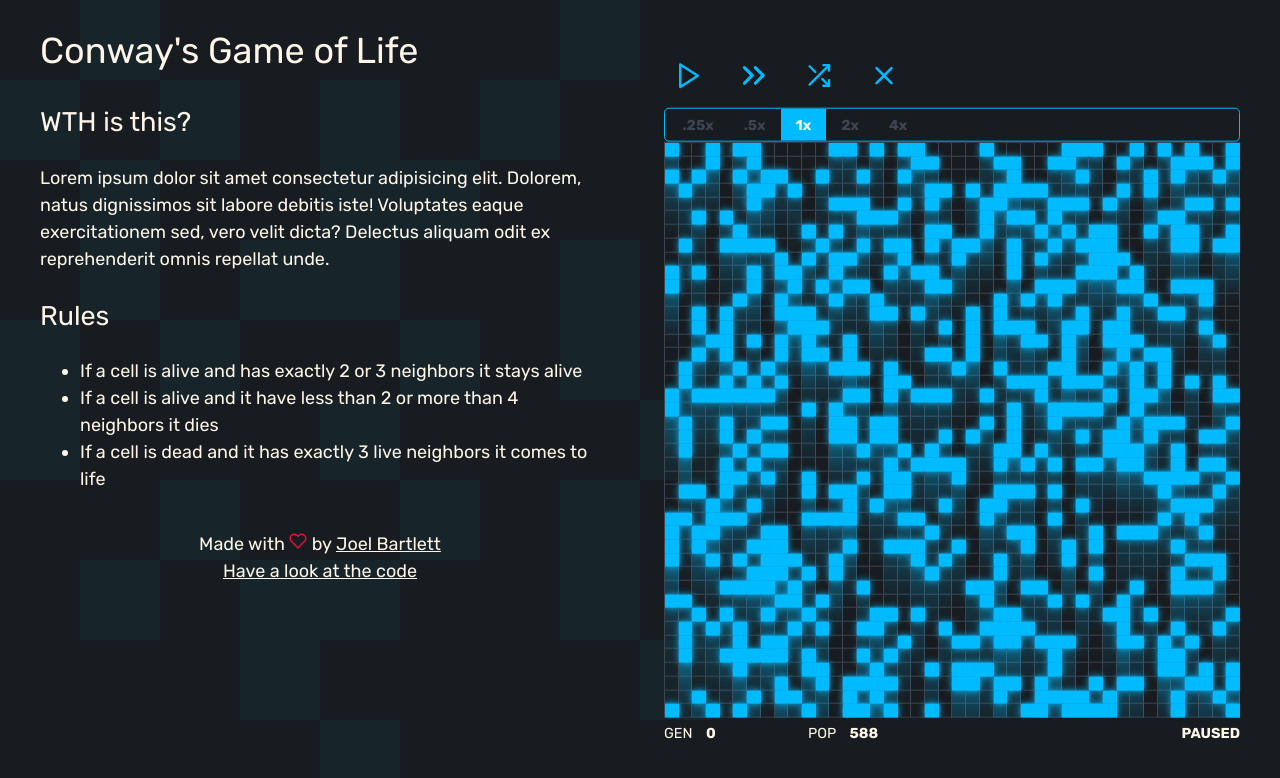
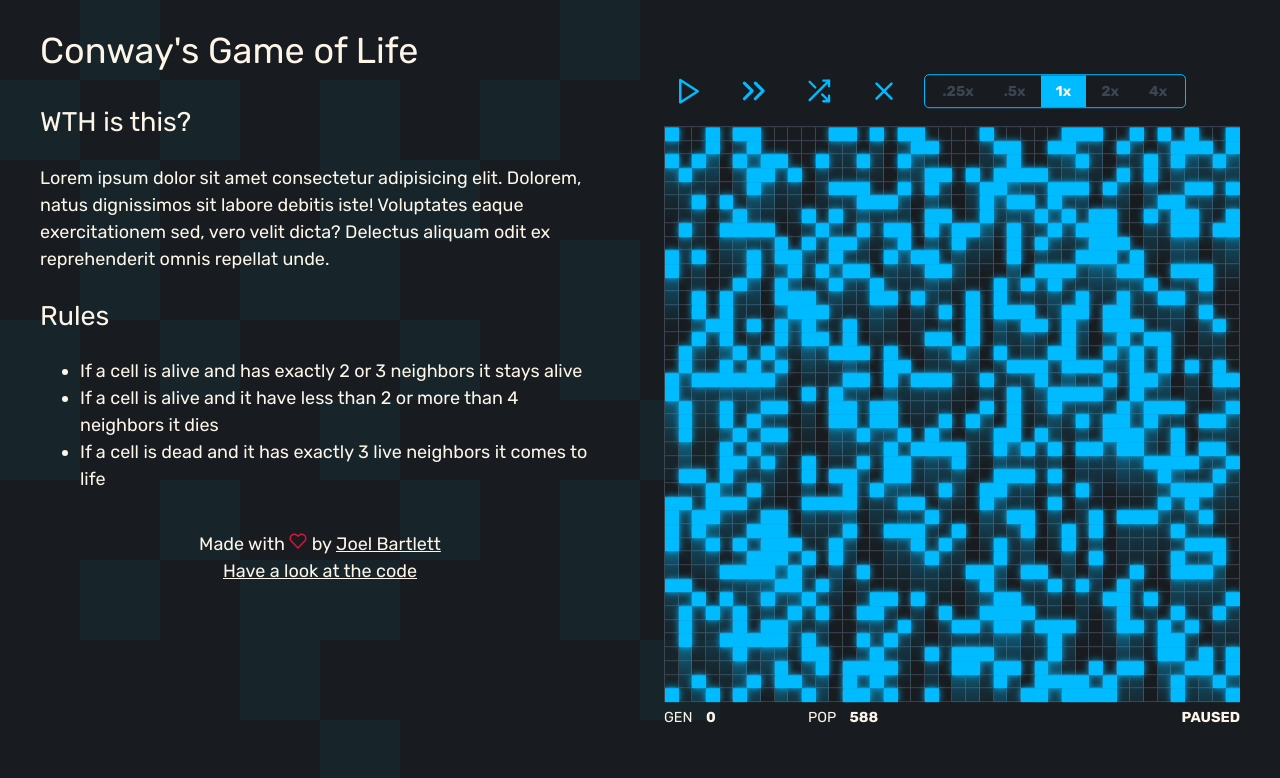
Before and after one commit to murbar/conways, a React (Create React App) app: page / in a window 1280 px wide. Shown: the top 778 px of the page. Built offline with nearby package versions, Linux system fonts and the light colour scheme.

Commit message:
Style controls wrapper

```diff
--- a/src/components/Controls.js
+++ b/src/components/Controls.js
@@ -8,7 +8,12 @@ import { ReactComponent as StepIcon } from '../icons/forward.svg';
 import { ReactComponent as RandomizeIcon } from '../icons/shuffle.svg';
 import { ReactComponent as ResetIcon } from '../icons/x.svg';
 
-const ControlsWrapper = styled.div``;
+const ControlsWrapper = styled.div`
+  display: flex;
+  flex-wrap: wrap;
+  align-items: center;
+  margin-bottom: 1rem;
+`;
 
 const StepButton = styled(IconButton)`
   svg {
```
